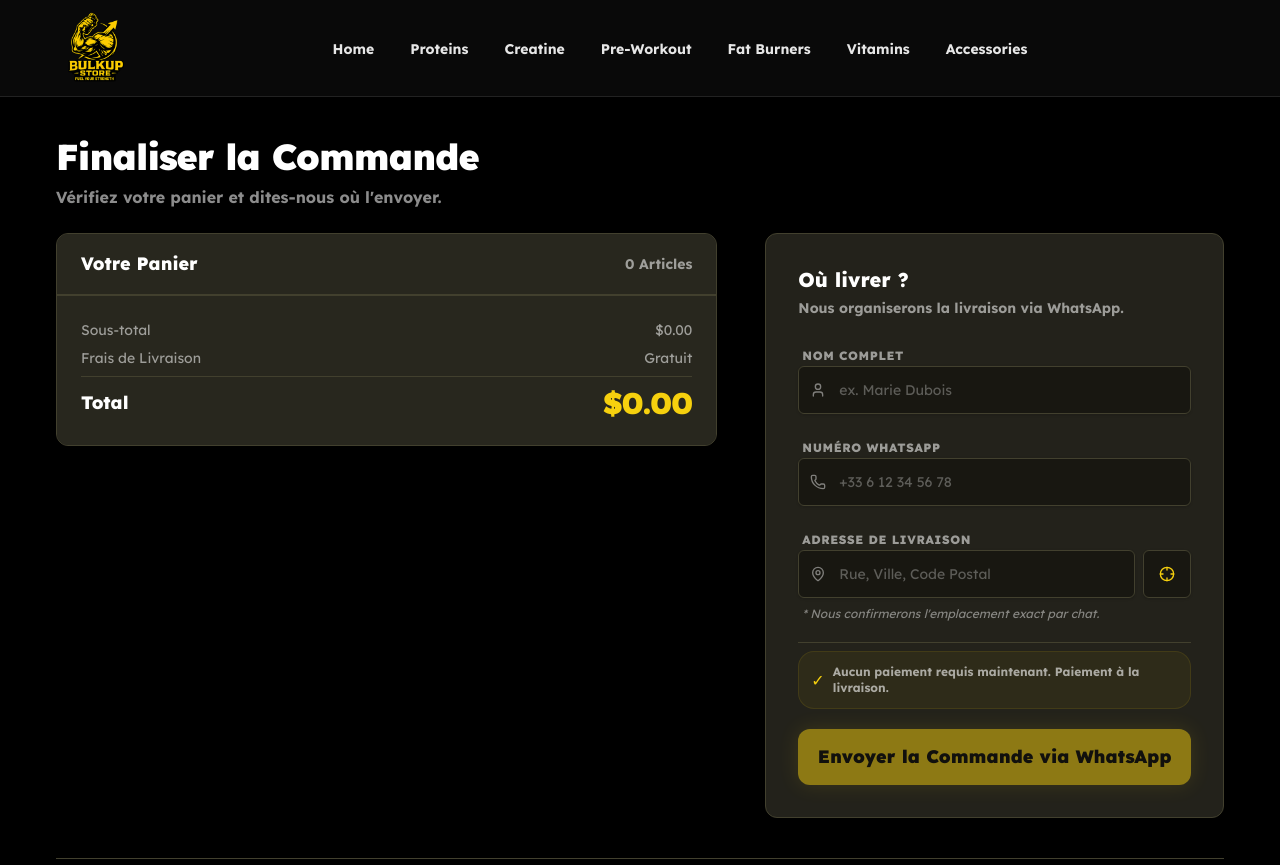
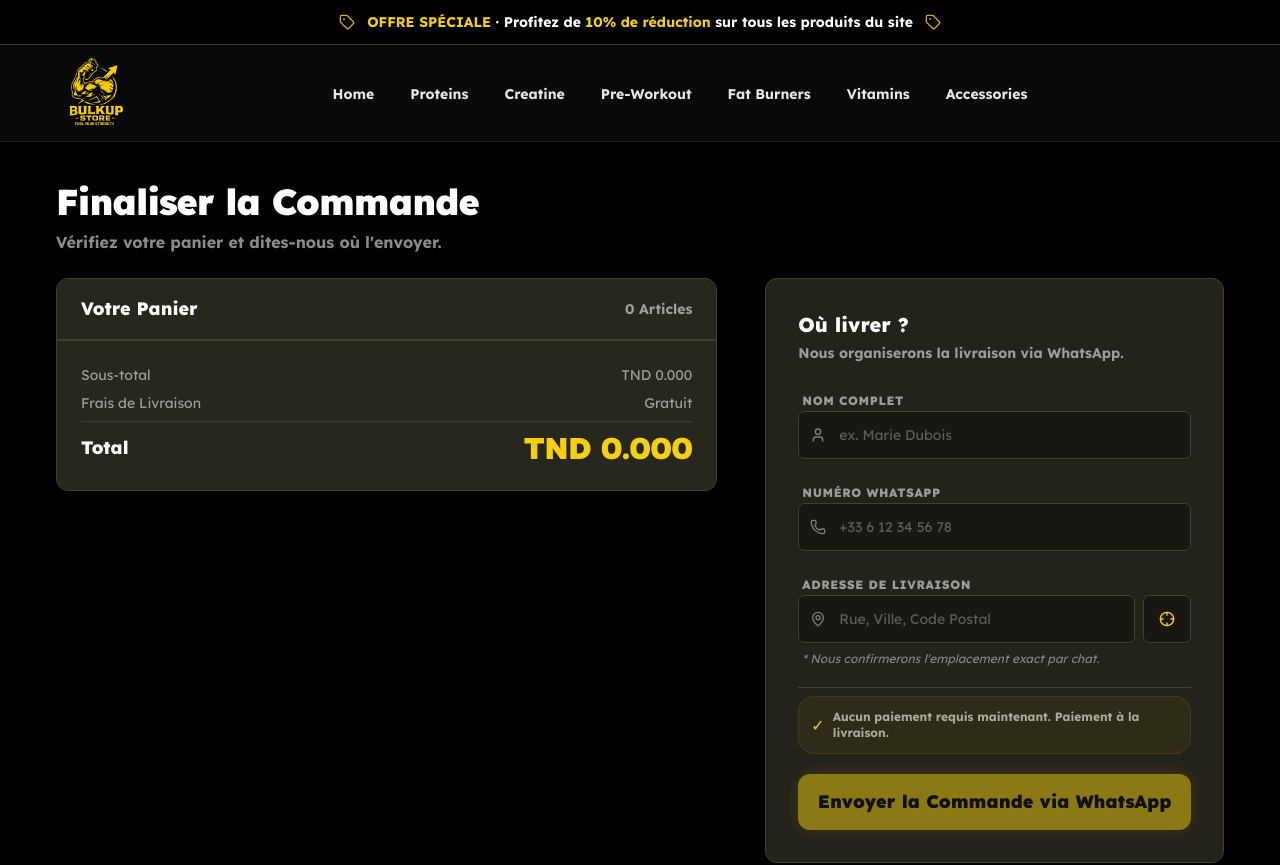
Before and after one commit to ahmeddba/bulkup-store, a Next.js app: page /checkout in a window 1280 px wide. Shown: the top 865 px of the page. Built offline with nearby package versions, Linux system fonts and the light colour scheme.

Commit message:
feat: Add a promotional banner, update OpenGraph image, and switch currency from USD to TND.

```diff
--- a/src/app/(shop)/checkout/page.tsx
+++ b/src/app/(shop)/checkout/page.tsx
@@ -13,10 +13,10 @@ export default function CheckoutPage() {
 
       <div className="grid gap-8 lg:grid-cols-12 lg:gap-12">
         <div className="lg:col-span-7">
-          <CartSummary currency="USD" />
+          <CartSummary currency="TND" />
         </div>
         <div className="lg:col-span-5">
-          <CheckoutForm currency="USD" />
+          <CheckoutForm currency="TND" />
         </div>
       </div>
 
--- a/src/app/layout.tsx
+++ b/src/app/layout.tsx
@@ -2,6 +2,7 @@ import type { Metadata } from "next"
 import { Lexend } from "next/font/google"
 import "./globals.css"
 import { Header } from "@/components/header/Header"
+import { PromoBanner } from "@/components/header/PromoBanner"
 
 const lexend = Lexend({
   subsets: ["latin"],
@@ -36,7 +37,7 @@ export const metadata: Metadata = {
     card: "summary_large_image",
     title: "Bulkup Store - Suppléments Premium pour Athlètes",
     description: "Suppléments premium de haute qualité pour athlètes. Livraison rapide via WhatsApp - aucun compte requis.",
-    images: ["/hero.png"],
+    images: ["/logoblack.png"],
   },
   robots: {
     index: true,
@@ -59,6 +60,7 @@ export default function RootLayout({ children }: { children: React.ReactNode })
   return (
     <html lang="fr" className="dark">
       <body className={lexend.className}>
+        <PromoBanner />
         <Header />
         <main className="min-h-[calc(100vh-64px)]">{children}</main>
         <footer className="mt-10 border-t border-border bg-[#13120d] py-6">
--- a/src/app/page.tsx
+++ b/src/app/page.tsx
@@ -15,7 +15,7 @@ export default async function HomePage() {
       <FeatureCards />
       <ProductGrid products={products} />
       {/* Only Home gets the sticky cart bar (matches screenshot) */}
-      <StickyCartBar currency="USD" />
+      <StickyCartBar currency="TND" />
     </div>
   )
 }
--- /dev/null
+++ b/src/components/header/PromoBanner.tsx
@@ -0,0 +1,19 @@
+import { Tag } from "lucide-react"
+
+export function PromoBanner() {
+  return (
+    <div className="w-full bg-black border-b border-primary/30">
+      <div className="container py-3">
+        <div className="flex items-center justify-center gap-3 text-center">
+          <Tag className="h-4 w-4 text-primary animate-pulse" />
+          <p className="text-sm font-bold text-white">
+            <span className="text-primary">OFFRE SPÉCIALE</span>
+            {" · "}
+            Profitez de <span className="text-primary">10% de réduction</span> sur tous les produits du site
+          </p>
+          <Tag className="h-4 w-4 text-primary animate-pulse" />
+        </div>
+      </div>
+    </div>
+  )
+}
```
